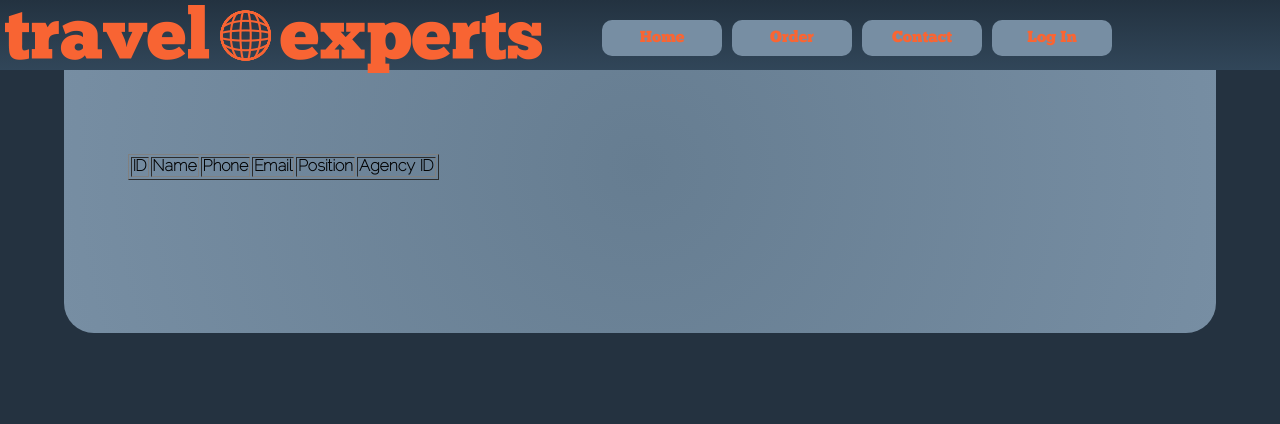
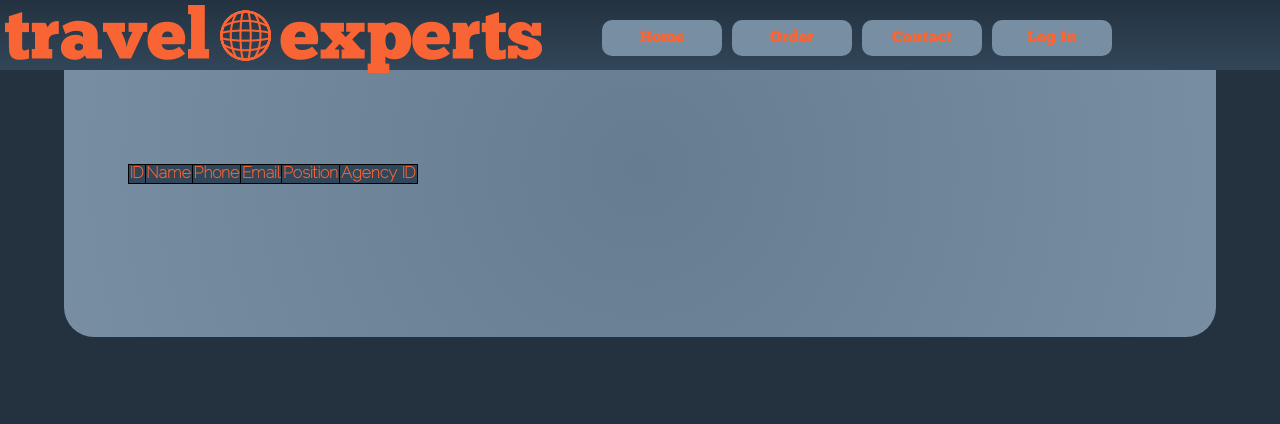
Before and after one commit to PaulTeixeira/TravelWebsite, a PHP site: page /contactpage.php in a window 1280 px wide. Shown: the top 424 px of the page. Run offline with PHP 8.4, Linux system fonts and the light colour scheme; data that the repository does not hold is empty.

Commit message:
table css

```diff
--- a/css/site.css
+++ b/css/site.css
@@ -199,7 +199,21 @@ opacity: 1;
 border-style:solid;
 border-width:5px;
 }
+table{
+margin-top:10px;
+border-radius: 10px;
+border-collapse:collapse;
+border: 1px solid black;
+white-space: nowrap;
+}
 
+th{
+background:#314659;
+color:#F96533;
+}
+td {
+
+}
 @media screen and (max-width: 1135){
 	#content {
 	padding:110px 5%;
```
